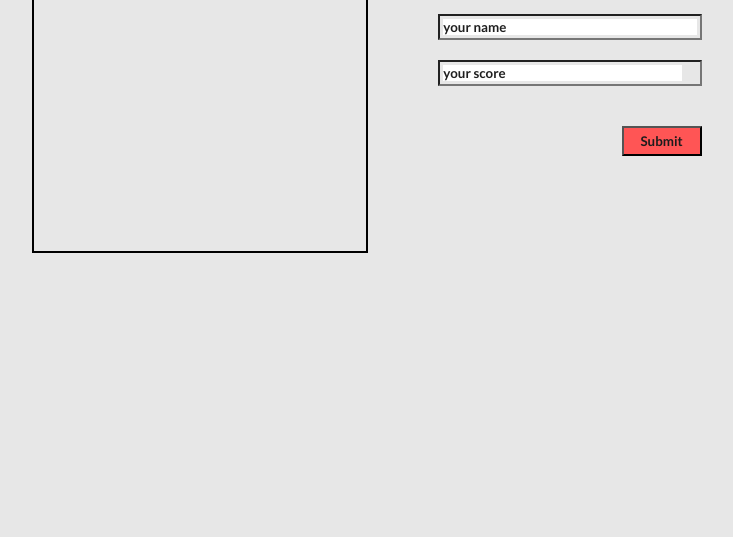
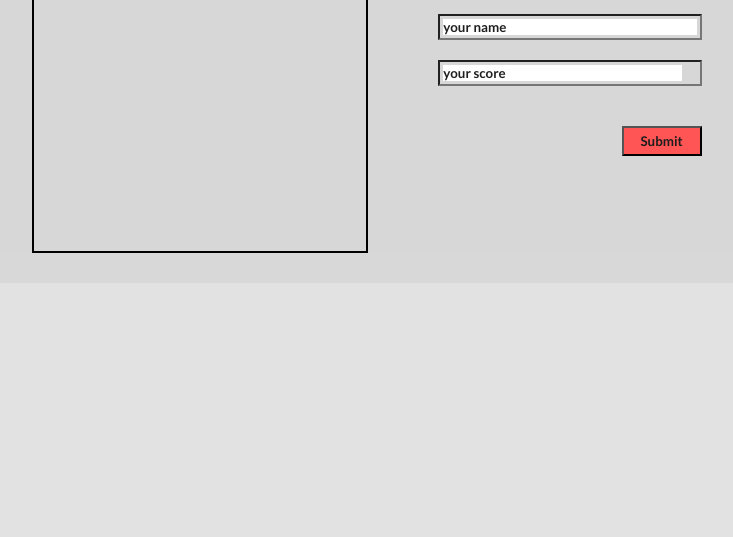
Before and after one commit to studiosnabeel/Leaderboard, a website built with webpack: page src/index.html in a window 1280 px wide. Shown: the part 263-800 px from the top of the page, without its empty margins (248-981 px from the left). Built offline with nearby package versions, Linux system fonts and the light colour scheme.

Commit message:
background color add

```diff
--- a/src/style.css
+++ b/src/style.css
@@ -6,7 +6,7 @@
   padding: 0;
   margin: 0;
   color: rgb(28, 28, 28);
-  background-color: rgb(231, 231, 231);
+  background-color: rgba(215, 215, 215, 0.7);
 }
 
 .body1 {
```
